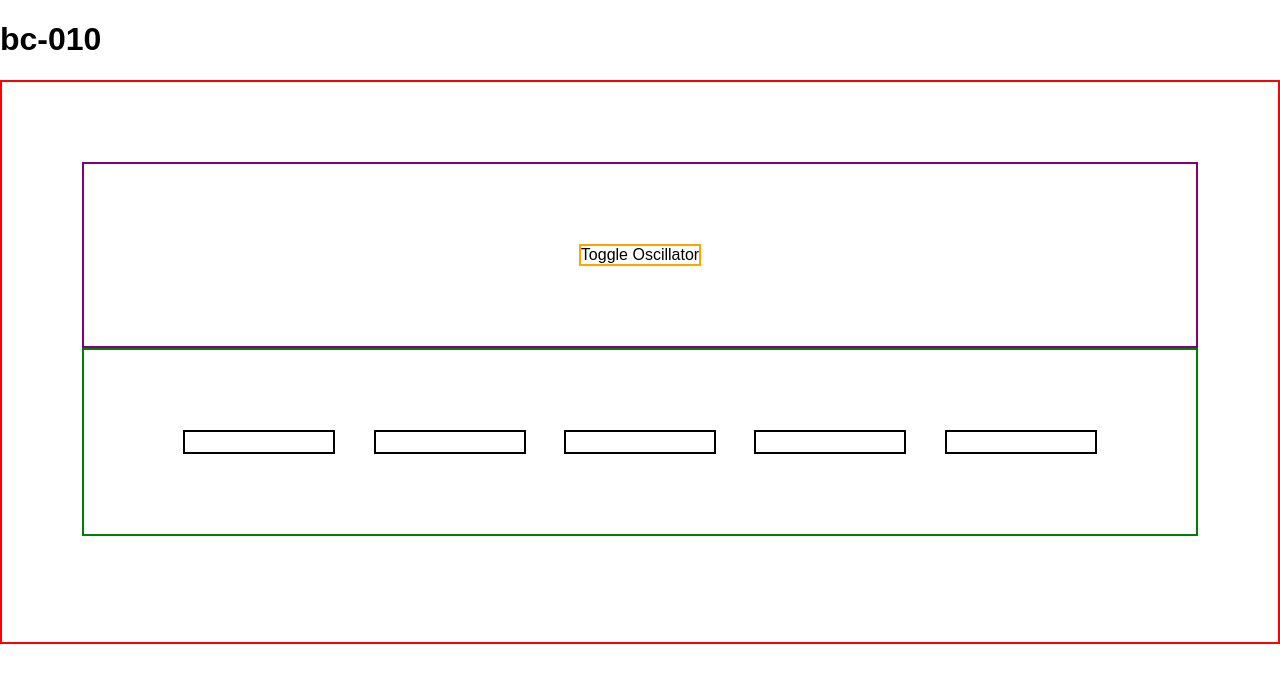
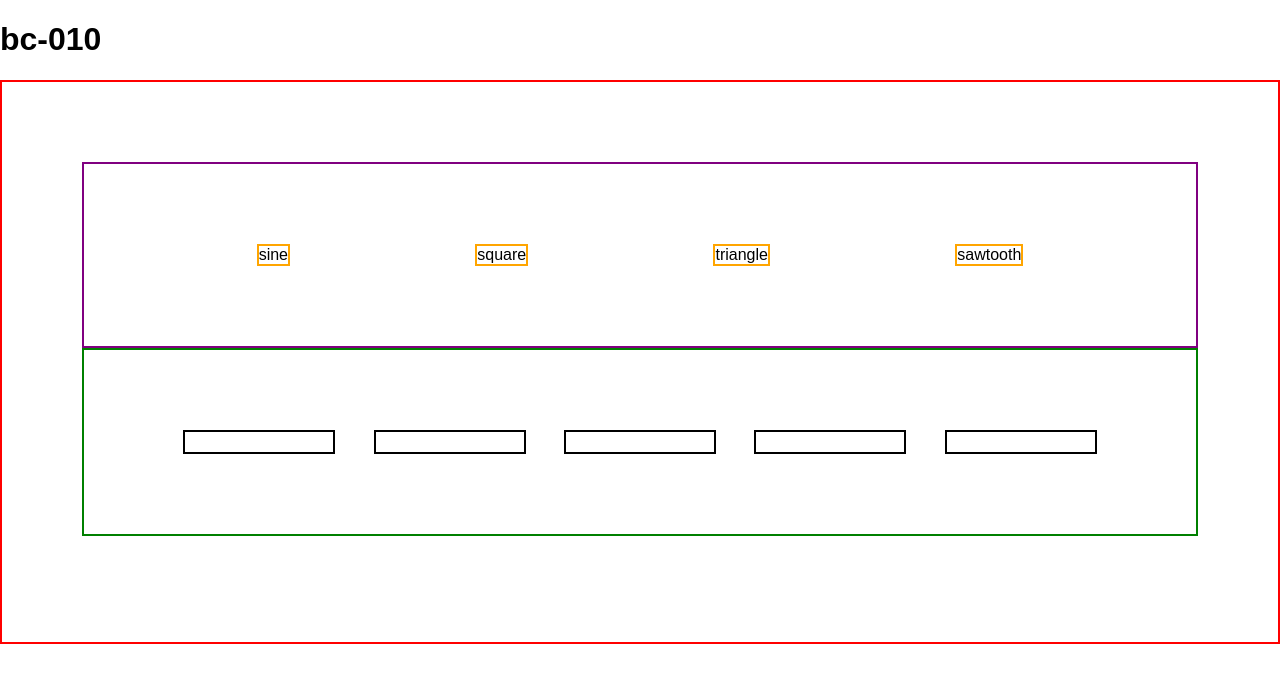
Before and after one commit to bcimbali/bc-010, a React (Create React App) app: page / in a window 1280 px wide. Shown: the top 682 px of the page. Built offline with nearby package versions, Linux system fonts and the light colour scheme.

Commit message:
4 different oscillator types selectable

```diff
--- a/src/App.jsx
+++ b/src/App.jsx
@@ -16,37 +16,29 @@ class App extends Component {
       decay: 0.2,
       sustain: 0.2,
       release: 1.5,
-      attackCurve: "exponential",
-      harmonicity: 0.5,
-      modulationType: "sine",
-      oscillator: "amtriangle",
+      oscillator: "square",
       portamento: 0.05
     }
   }
 
+  // Function to actually play the note on the synth:
   keyPress(note) {
     this.synth.triggerAttackRelease(note, "8n");
   }
 
-  toggleOscillator() {
+  // Function to handle the oscillator toggle:
+  toggleOscillator(oscType) {
     // alert('in toggle oscillator');
-    if (this.state.oscillator === 'amtriangle') {
-      this.setState({oscillator: 'triangle'});
-    }
-    if (this.state.oscillator === 'triangle') {
-      this.setState({oscillator: 'amtriangle'});
-    }
+      this.setState({oscillator: oscType});
   }
 
   render() {
+    // Create a new synth on render & updates synth timbre based on state
     this.synth = new Tone.Synth({
       "oscillator" : {
         "type" : this.state.oscillator,
-        "harmonicity" : this.state.harmonicity,
-        "modulationType" : this.state.modulationType
       },
       "envelope" : {
-        "attackCurve" : this.state.attackCurve,
         "attack" : this.state.attack,
         "decay" : this.state.decay,
         "sustain" : this.state.sustain,
@@ -55,6 +47,7 @@ class App extends Component {
       "portamento" : this.state.portamento
     }).toMaster();
 
+    // Console log the synth parameters/state to check that it's updating correctly:
     console.log('this.synth is, in render: ', this.synth);
 
     return (
--- a/src/components/ControlPanel/ControlPanel.jsx
+++ b/src/components/ControlPanel/ControlPanel.jsx
@@ -1,11 +1,17 @@
+import OscillatorBtn from './../OscillatorBtn';
 import React from 'react';
+import oscillatorTypes from './../../oscillatorTypes.json';
 
 function ControlPanel(props) {
   return(
     <div className="controlPanel">
-      <div className="btn-toggle" onClick={props.toggleOscillator}>
-        Toggle Oscillator
-      </div>
+      {oscillatorTypes.map(oscType => (
+        <OscillatorBtn
+          key={`${oscType.id}-${oscType.type}`}
+          toggleOscillator={props.toggleOscillator}
+          type={oscType.type}
+        />
+      ))}
     </div>
   );
 };
--- /dev/null
+++ b/src/components/OscillatorBtn/OscillatorBtn.jsx
@@ -0,0 +1,14 @@
+import React from 'react';
+
+function OscillatorBtn(props) {
+  return(
+      <div
+        className="btn-toggle"
+        onClick={() => props.toggleOscillator(props.type)}
+      >
+        {props.type}
+      </div>
+  );
+};
+
+export default OscillatorBtn;
--- /dev/null
+++ b/src/components/OscillatorBtn/index.js
@@ -0,0 +1 @@
+export {default} from './OscillatorBtn.jsx';
--- /dev/null
+++ b/src/oscillatorTypes.json
@@ -0,0 +1,18 @@
+[
+  {
+    "id": 1,
+    "type": "sine"
+  },
+  {
+    "id": 2,
+    "type": "square"
+  },
+  {
+    "id": 3,
+    "type": "triangle"
+  },
+  {
+    "id": 4,
+    "type": "sawtooth"
+  }
+]
```
